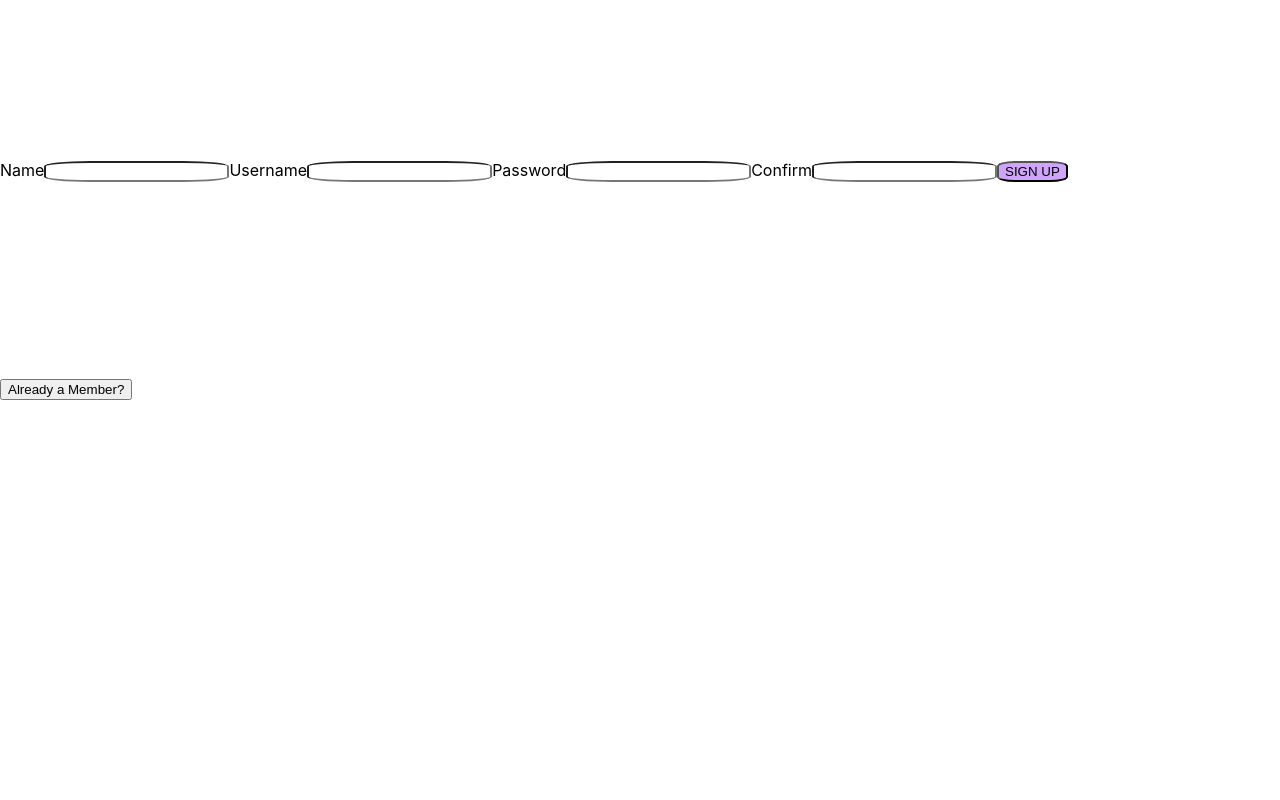
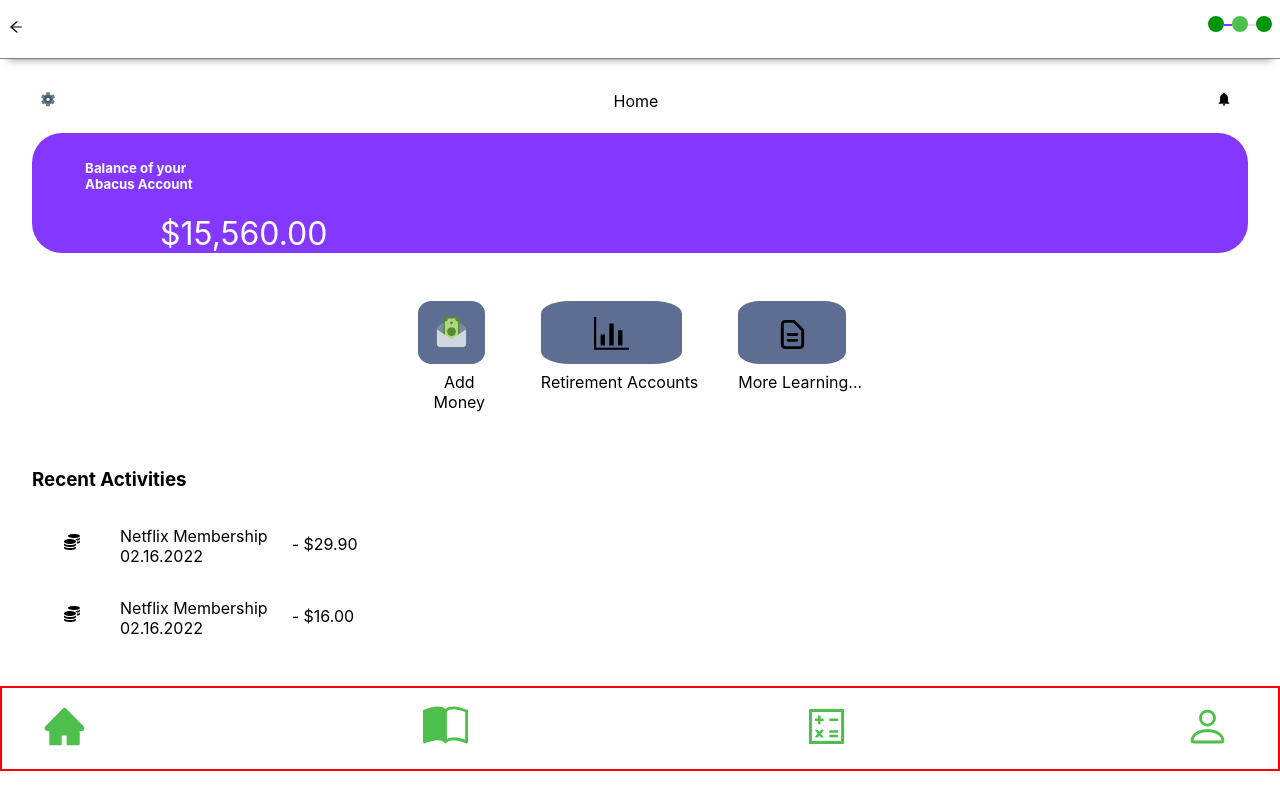
Before and after one commit to hamilton-mike/Abacus, a React (Create React App) app: page /home in a window 1280 px wide. Built offline with nearby package versions, Linux system fonts and the light colour scheme.

Commit message:
homepage styling

```diff
--- a/src/App.js
+++ b/src/App.js
@@ -1,9 +1,6 @@
 import { getUser } from "./Utilities/user-service";
 import { Routes, Route } from "react-router-dom";
 import { useState } from "react";
-import HomePage from "./Pages/HomePage";
-import AccountPage from "./Pages/AccountPage";
-import SettingsPage from "./Pages/Settings";
 import AuthPage from "./Pages/AuthPage/AuthPage";
 import SignUpForm from "./Components/SignUpForm/SignUpForm";
 import LoginForm from "./Components/LoginForm/LoginForm";
--- /dev/null
+++ b/src/Components/Home/Actions/ActionsComponent.jsx
@@ -0,0 +1,32 @@
+import React from 'react'
+import { ActionsSection, AA, Actions, Btn } from './ActionsStyle';
+import { FcMoneyTransfer } from 'react-icons/fc';
+import { GoGraph } from 'react-icons/go';
+import { HiOutlineDocumentText} from 'react-icons/hi';
+
+const ActionsComponent = () => {
+  return (
+    <ActionsSection>
+        <AA>
+            <Actions>
+                <ul>
+                    <Btn><FcMoneyTransfer size={35} /></Btn>
+                    <li>Add <br /> Money</li>
+                </ul>
+
+                <ul>
+                    <Btn><GoGraph size={35}  /></Btn>
+                    <li>Retirement Accounts</li>
+                </ul>
+
+                <ul>
+                    <Btn><HiOutlineDocumentText size={35}  /></Btn>
+                    <li>More Learning...</li>
+                </ul>
+            </Actions>
+        </AA>
+    </ActionsSection>
+  )
+}
+
+export default ActionsComponent
--- /dev/null
+++ b/src/Components/Home/Actions/ActionsStyle.js
@@ -0,0 +1,29 @@
+import styled from 'styled-components'
+
+export const ActionsSection = styled.section`
+`;
+
+export const AA  = styled.article`
+    display: flex;
+    justify-content: center;
+    align-items: center;
+    margin-right: 5em;
+`;
+
+export const Actions = styled.ul`
+    display: flex;
+
+    li {
+        padding-bottom: 0.5em;
+        border-radius: 20%;
+        list-style: none;
+        text-align: center;
+    }
+`;
+
+export const Btn = styled.li`
+    margin-right: 1em;
+    padding: 1em;
+    background: #5e6e92;
+    margin-bottom: 0.5em;
+`;
--- /dev/null
+++ b/src/Components/Home/Balance/BalanceComponent.jsx
@@ -0,0 +1,31 @@
+import React from 'react'
+import { FcSettings } from 'react-icons/fc'
+import { MdNotifications } from 'react-icons/md'
+import { Balance, Article, Hero, HeroArticle } from './BalanceStyles'
+import { Unordered } from '../../Footer/FooterStyle'
+
+const BalanceComponent = () => {
+  return (
+      <>
+        <Balance>
+            <Article>
+                <Unordered>
+                    <li><FcSettings /></li>
+                    <li>Home</li>
+                    <li><MdNotifications /></li>
+                </Unordered>
+
+                <Hero>
+                    <HeroArticle>
+                        <h1>Balance of your <br /> Abacus Account</h1>
+
+                        <span>$15,560.00</span>
+                    </HeroArticle>
+                </Hero>
+            </Article>
+        </Balance>
+      </>
+  )
+}
+
+export default BalanceComponent
--- /dev/null
+++ b/src/Components/Home/Balance/BalanceStyles.js
@@ -0,0 +1,30 @@
+import styled from 'styled-components'
+
+export const Balance = styled.section`
+    // border: 2px solid red;
+`;
+
+export const Article = styled.article`
+    margin: 2em 0;
+`;
+
+export const Hero = styled.section`
+    height: 15vh;
+    padding: 0 2em;
+`;
+
+export const HeroArticle = styled.article`
+    background-color: #8438FF;
+    height: 100%;
+    border-radius: 30px;
+
+    h1, span {
+        margin-left: 4em;
+        padding-top: 2em;
+        color: white;
+    }
+
+    span {
+        font-size: 2em;
+    }
+`;
--- /dev/null
+++ b/src/Components/Home/Recent/RecentComponent.jsx
@@ -0,0 +1,34 @@
+import React from 'react'
+import { RecentSection, Activities, Transactions } from './RecentStyles';
+import { FaCoins } from 'react-icons/fa'
+import { Flex } from '../../../globalStyles'
+
+const RecentComponent = () => {
+  return (
+      <RecentSection>
+          <Activities>
+              <h1>Recent Activities</h1>
+
+                <Transactions>
+                    <FaCoins style={{ margin: '1.5em 0' }}/>
+                    <ul>
+                        <li>Netflix Membership</li>
+                        <li>02.16.2022</li>
+                    </ul>
+                    <span>- $29.90</span>
+                </Transactions>
+
+                <Transactions>
+                  <FaCoins style={{ margin: '1.5em 0' }} />
+                    <ul>
+                        <li>Netflix Membership</li>
+                        <li>02.16.2022</li>
+                    </ul>
+                    <span> - $16.00</span>
+                </Transactions>
+          </Activities>
+      </RecentSection>
+  )
+}
+
+export default RecentComponent
--- /dev/null
+++ b/src/Components/Home/Recent/RecentStyles.js
@@ -0,0 +1,27 @@
+import styled from 'styled-components';
+
+export const RecentSection = styled.section`
+margin: 2em;
+`;
+
+export const Activities = styled.article`
+margin-right: 1em;
+`;
+
+export const Transactions = styled.div`
+    display: flex;
+    margin-left: 1em;
+    padding-left: 1em;
+
+    ul li {
+        list-style: none;
+    }
+
+    span {
+        margin: 1.5em 0 0 1.5em;
+    }
+
+    &:hover {
+        box-shadow: 4px 4px 4px 2px rgba(0, 0, 0, 0.4)
+    }
+`;
--- a/src/Pages/HomePage.jsx
+++ b/src/Pages/HomePage.jsx
@@ -1,69 +1,17 @@
 import React from 'react'
-import { FcSettings } from 'react-icons/fc'
-import { MdNotifications } from 'react-icons/md'
+import HeaderComponent from '../Components/Header/HeaderComponent'
+import BalanceComponent from '../Components/Home/Balance/BalanceComponent'
+import ActionsComponent from '../Components/Home/Actions/ActionsComponent'
+import RecentComponent from '../Components/Home/Recent/RecentComponent'
 import FooterComponent from '../Components/Footer/FooterComponent'
-import HeaderComponent from '../Components/Header/HeaderComponent'
-
 
 const HomePage = () => {
   return (
     <>
         <HeaderComponent />
-        <nav>
-            <ul>
-                <li><FcSettings /></li>
-                <li>Home</li>
-                <li><MdNotifications /></li>
-            </ul>
-        </nav>
-
-        <section id='hero'>
-            <article>
-                <h1>Balance</h1>
-                <span>15,560.00</span>
-                <ul>
-                    <li>5282</li>
-                    <li>3000</li>
-                    <li>1445</li>
-                    <li>3286</li>
-                </ul>
-            </article>
-        </section>
-
-        <section id="actions">
-            <article>
-                <div>
-                    <img src="" alt="icon" />
-                    <span>Send Money</span>
-                </div>
-                <div>
-                    <img src="" alt="icon" />
-                    <span>QR Actions</span>
-                </div>
-                <div>
-                    <img src="" alt="icon" />
-                    <span>Pay Bill</span>
-                </div>
-            </article>
-        </section>
-
-        <sections id="recent">
-            <article>
-                <h1>Recent Activities</h1>
-
-                <div>
-                    <img src="" alt="company logo" />
-                    <h2>Netflix Membership</h2>
-                    <span>$29.90</span>
-                </div>
-                <div>
-                    <img src="" alt="company logo" />
-                    <h2>Turkcell Invoice</h2>
-                    <span>$65.90</span>
-                </div>
-            </article>
-        </sections>
-
+        <BalanceComponent />
+        <ActionsComponent />
+        <RecentComponent />
         <FooterComponent />
     </>
   )
--- a/src/index.js
+++ b/src/index.js
@@ -13,7 +13,12 @@ const rootElement = document.getElementById("root");
 
 ReactDOM.render(
   <BrowserRouter>
-    <App />
+    <Routes>
+      <Route path='/' element={<App />} />
+      <Route path='/home' element={<HomePage />} />
+      <Route path='/account' element={<AccountPage />} />
+      <Route path='/settings' element={<SettingsPage />} />
+    </Routes>
   </BrowserRouter>,
   rootElement
 );
```
Also changed, not shown: src/Components/Navbar/Navbar.jsx (deleted).
